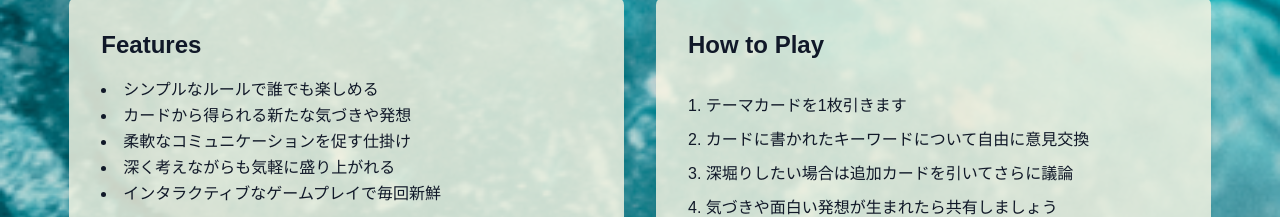
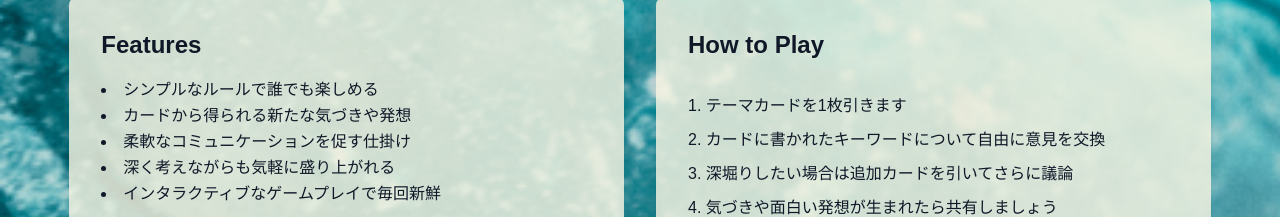
Before and after one commit to Rei2718/philo-official-site, a Next.js app: page / in a window 1280 px wide. Shown: the part 2240-2457 px from the top of the page. Built offline with nearby package versions, Linux system fonts and the light colour scheme; a web font is replaced by a local one.

Commit message:
Update ProductsSection.tsx
Changed?

```diff
--- a/components/components/section/ProductsSection.tsx
+++ b/components/components/section/ProductsSection.tsx
@@ -60,7 +60,7 @@ export default function ProductsSection() {
               <h3 className="text-2xl font-semibold mb-8">How to Play</h3>
               <ol className="list-decimal list-inside leading-relaxed text-sm md:text-base space-y-2">
                 <li>テーマカードを1枚引きます</li>
-                <li>カードに書かれたキーワードについて自由に意見交換</li>
+                <li>カードに書かれたキーワードについて自由に意見を交換</li>
                 <li>深堀りしたい場合は追加カードを引いてさらに議論</li>
                 <li>気づきや面白い発想が生まれたら共有しましょう</li>
                 <li>スペシャルカードでゲームにサプライズをプラス</li>
```
